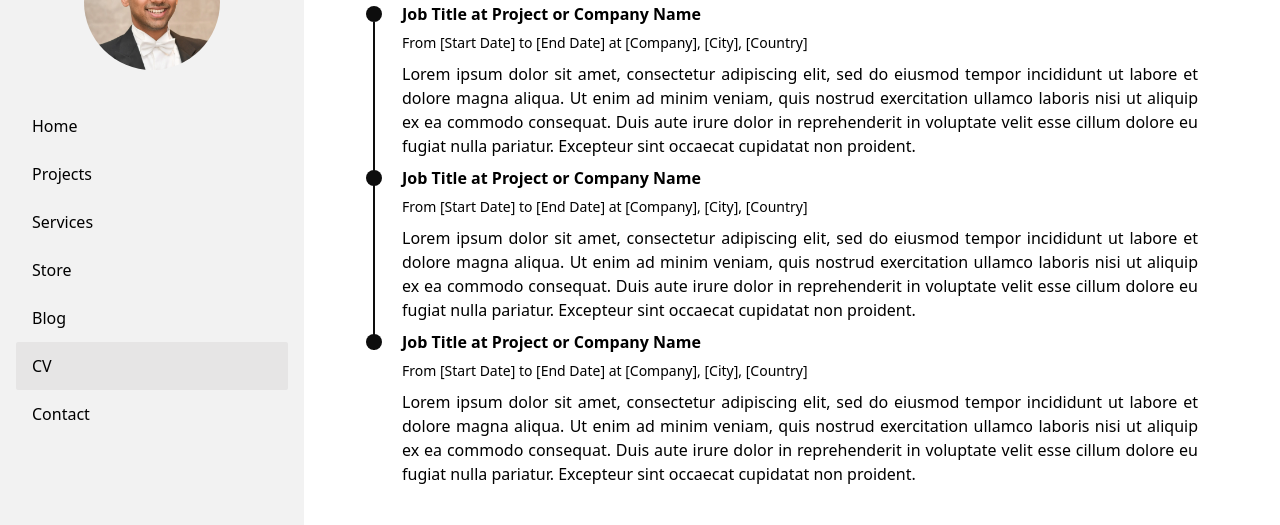
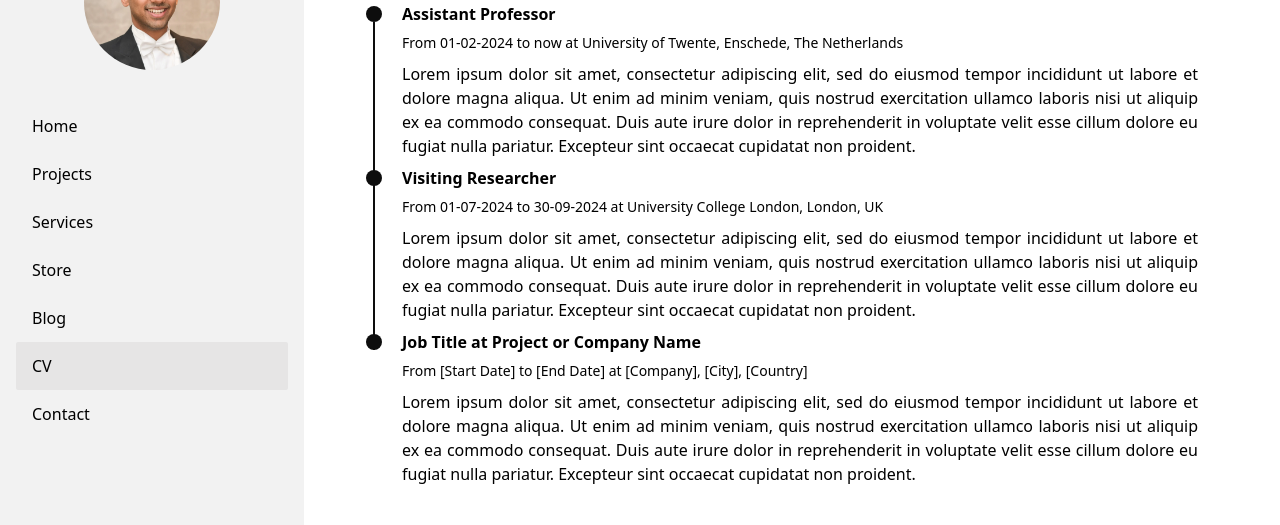
Before and after one commit to irfanmohamed12/irfanmohamed12.github.io, an Astro site: page /cv in a window 1280 px wide. Shown: the part 94-619 px from the top of the page. Built offline with nearby package versions, Linux system fonts and the light colour scheme; Astro itself is replaced by a stand-in of ours.

Commit message:
240915 adding work ex

```diff
--- a/src/pages/cv.astro
+++ b/src/pages/cv.astro
@@ -6,6 +6,31 @@ import TimeLineElement from "../components/cv/TimeLine.astro";
 <BaseLayout title="Resume" sideBarActiveItemID="cv">
   <div class="mb-5">
     <div class="text-3xl w-full font-bold">Research Experience</div>
+  </div>
+
+  <div class="time-line-container mb-10">
+    <TimeLineElement
+      title="Assistant Professor"
+      subtitle="From 01-02-2024 to now at University of Twente, Enschede, The Netherlands"
+    >
+      Lorem ipsum dolor sit amet, consectetur adipiscing elit, sed do eiusmod tempor incididunt ut labore et dolore magna aliqua. Ut enim ad minim veniam, quis nostrud exercitation ullamco laboris nisi ut aliquip ex ea commodo consequat. Duis aute irure dolor in reprehenderit in voluptate velit esse cillum dolore eu fugiat nulla pariatur. Excepteur sint occaecat cupidatat non proident.
+    </TimeLineElement>
+    <TimeLineElement
+      title="Visiting Researcher"
+      subtitle="From 01-07-2024 to 30-09-2024 at University College London, London, UK"
+    >
+      Lorem ipsum dolor sit amet, consectetur adipiscing elit, sed do eiusmod tempor incididunt ut labore et dolore magna aliqua. Ut enim ad minim veniam, quis nostrud exercitation ullamco laboris nisi ut aliquip ex ea commodo consequat. Duis aute irure dolor in reprehenderit in voluptate velit esse cillum dolore eu fugiat nulla pariatur. Excepteur sint occaecat cupidatat non proident.
+    </TimeLineElement>
+    <TimeLineElement
+      title="Job Title at Project or Company Name"
+      subtitle="From [Start Date] to [End Date] at [Company], [City], [Country]"
+    >
+      Lorem ipsum dolor sit amet, consectetur adipiscing elit, sed do eiusmod tempor incididunt ut labore et dolore magna aliqua. Ut enim ad minim veniam, quis nostrud exercitation ullamco laboris nisi ut aliquip ex ea commodo consequat. Duis aute irure dolor in reprehenderit in voluptate velit esse cillum dolore eu fugiat nulla pariatur. Excepteur sint occaecat cupidatat non proident.
+    </TimeLineElement>
+  </div>
+
+  <div class="mb-5">
+    <div class="text-3xl w-full font-bold">Work Experience</div>
   </div>
 
   <div class="time-line-container mb-10">
```
